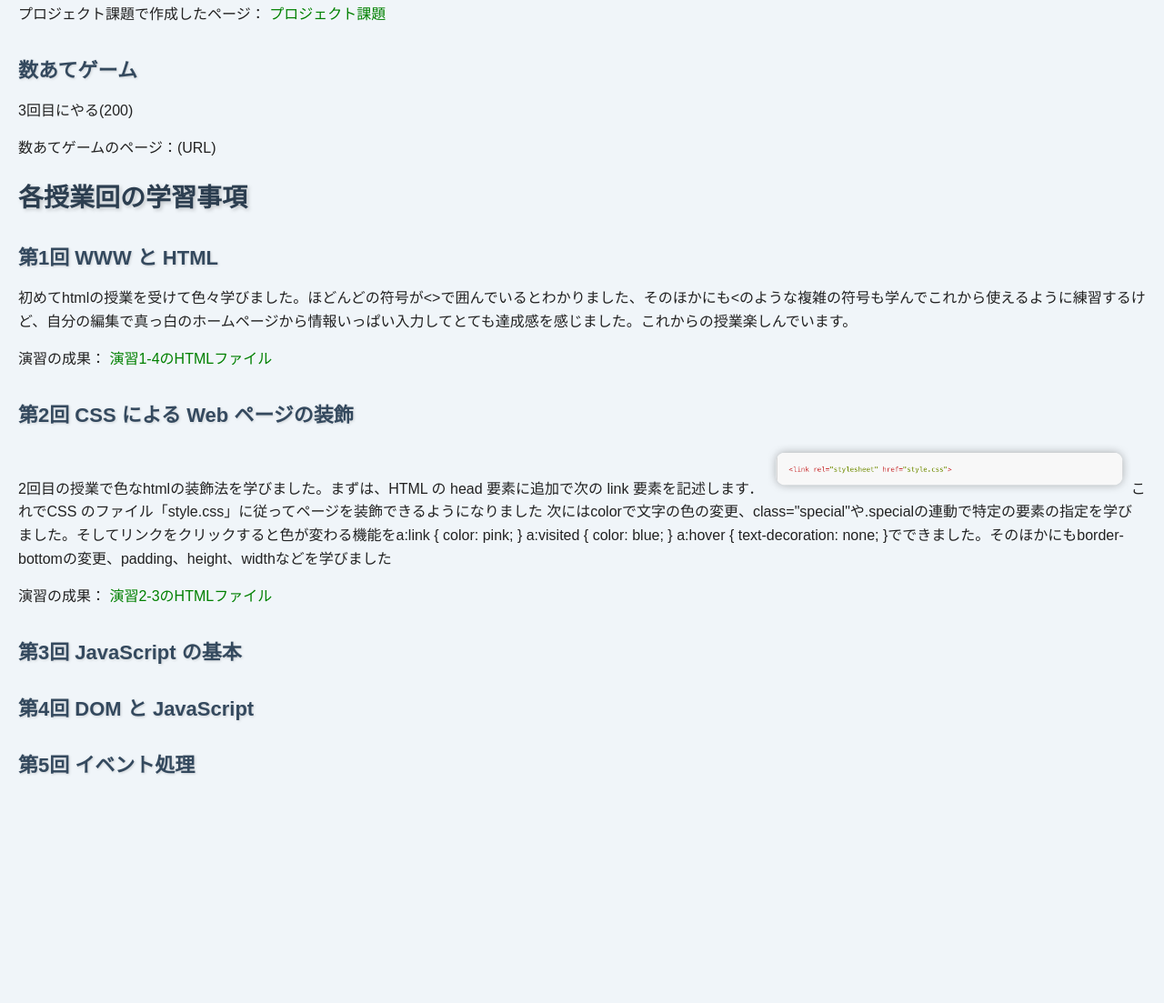
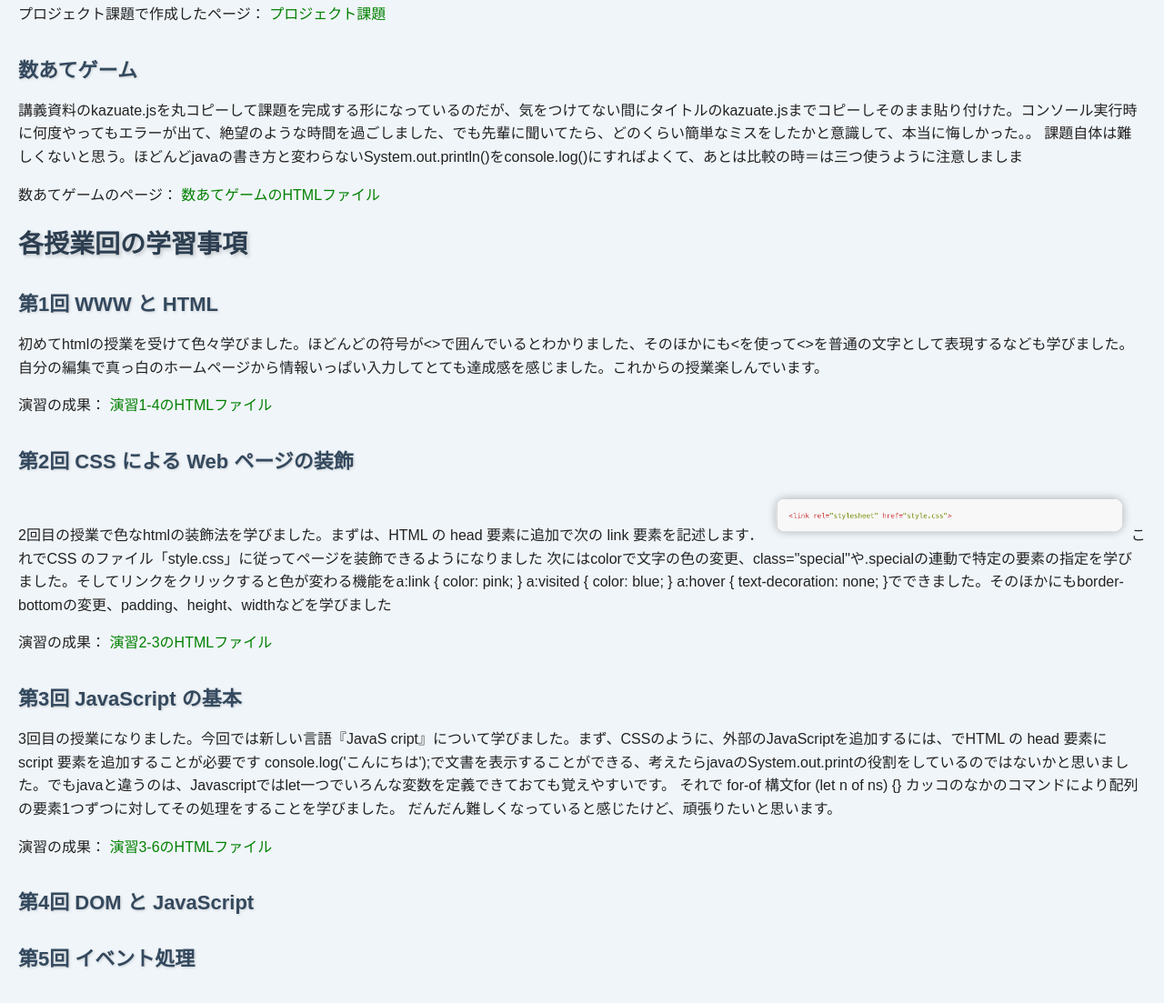
Before and after one commit to G485192024/medialabo, a plain HTML site: page index.html in a window 1280 px wide. Shown: the part 329-1432 px from the top of the page at 91% size. Before the commit the page ends 1222 px from the top, so only its background shows below. Drawn offline with Linux system fonts and the light colour scheme.

Commit message:
課題３−３

```diff
--- a/index.html
+++ b/index.html
@@ -19,11 +19,20 @@
       target="_blank">プロジェクト課題</a>
     </p>
     <h2>数あてゲーム</h2>
-    <p>3回目にやる(200)</p>
-    <p>数あてゲームのページ：(URL)</p>
+    <p>講義資料のkazuate.jsを丸コピーして課題を完成する形になっているのだが、気をつけてない間にタイトルのkazuate.jsまでコピーしそのまま貼り付けた。コンソール実行時に何度やってもエラーが出て、絶望のような時間を過ごしました、でも先輩に聞いてたら、どのくらい簡単なミスをしたかと意識して、本当に悔しかった。。
+      課題自体は難しくないと思う。ほどんどjavaの書き方と変わらないSystem.out.println()をconsole.log()にすればよくて、あとは比較の時＝は三つ使うように注意しましま
+
+    </p>
+    <p>数あてゲームのページ：
+      <a
+      href="kazuate.html"
+      title="数あてゲームのHTMLファイルです"
+      target="_blank">数あてゲームのHTMLファイル
+    </a>
+    </p>
     <h1>各授業回の学習事項</h1>
     <h2>第1回 WWW と HTML</h2>
-    <p>初めてhtmlの授業を受けて色々学びました。ほどんどの符号が<>で囲んでいるとわかりました、そのほかにも&lt;のような複雑の符号も学んでこれから使えるように練習するけど、自分の編集で真っ白のホームページから情報いっぱい入力してとても達成感を感じました。これからの授業楽しんでいます。</p>
+    <p>初めてhtmlの授業を受けて色々学びました。ほどんどの符号が<>で囲んでいるとわかりました、そのほかにも&lt;を使って<>を普通の文字として表現するなども学びました。自分の編集で真っ白のホームページから情報いっぱい入力してとても達成感を感じました。これからの授業楽しんでいます。</p>
     <p>演習の成果：
       <a
         href="practice-html/elements.html"
@@ -53,6 +62,18 @@
       </a>
       </p>
     <h2>第3回 JavaScript の基本</h2>
+    <p>3回目の授業になりました。今回では新しい言語『JavaS cript』について学びました。まず、CSSのように、外部のJavaScriptを追加するには、<script src="hello.js" defer></script>でHTML の head 要素に script 要素を追加することが必要です
+      console.log('こんにちは');で文書を表示することができる、考えたらjavaのSystem.out.printの役割をしているのではないかと思いました。でもjavaと違うのは、Javascriptではlet一つでいろんな変数を定義できておても覚えやすいです。
+      それで for-of 構文for (let n of ns) {} カッコのなかのコマンドにより配列の要素1つずつに対してその処理をすることを学びました。
+      だんだん難しくなっていると感じたけど、頑張りたいと思います。
+    </p>
+    <p>演習の成果：
+      <a
+      href="practice-js/obj-practice.html "
+      title="演習3-6のHTMLファイルです"
+      target="_blank">演習3-6のHTMLファイル
+    </a>
+    </p>
     <h2>第4回 DOM と JavaScript</h2>
     <h2>第5回 イベント処理</h2>
   </body>
```
